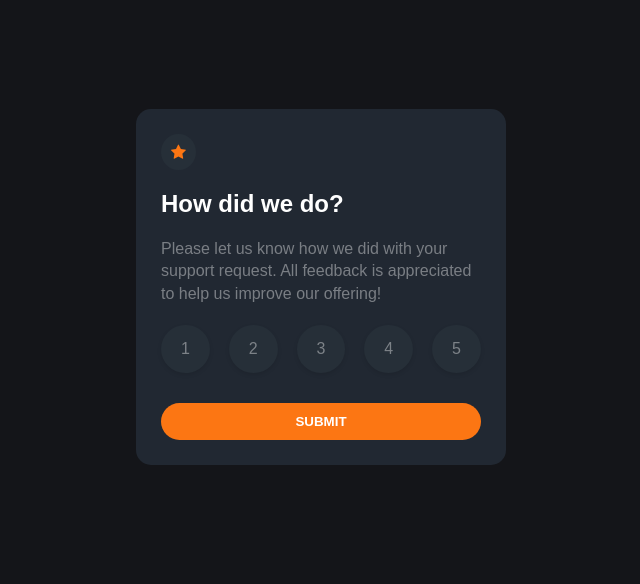
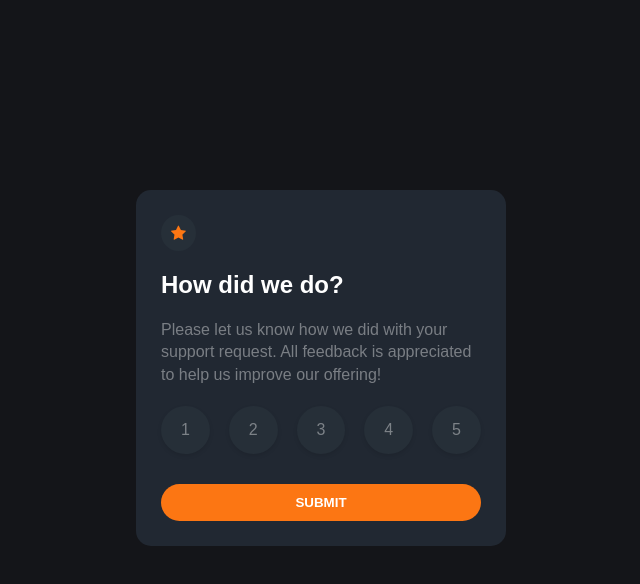
Before and after one commit to Oluwatobi17/30DaysOfCode, a plain HTML site: page Day11/index.html in a window 1280 px wide. Shown: the whole page, without its empty margins (319-959 px from the left). Drawn offline with Linux system fonts and the light colour scheme.

Commit message:
day11 css upgrade

```diff
--- a/Day11/style.css
+++ b/Day11/style.css
@@ -7,17 +7,17 @@ body{
 	font-family: arial;
 	display: flex;
 	justify-content: center;
+	align-items: center;
+	min-height: 90vh;
 }
 .hide{
 	display: none;
 }
 .container{
 	flex-basis: 320px;
-	flex-shrink: 0;
 	border-radius: 15px;
 	background: #212832;
 	padding: 25px;
-	margin: 8% auto;
 }
 .container .fa{
 	color: var(--primary);
@@ -115,6 +115,5 @@ footer{
 @media screen and (max-width: 450px){
 	.container{
 		flex-basis: 80%;
-		margin-top: 30%;
 	}
 }
```
